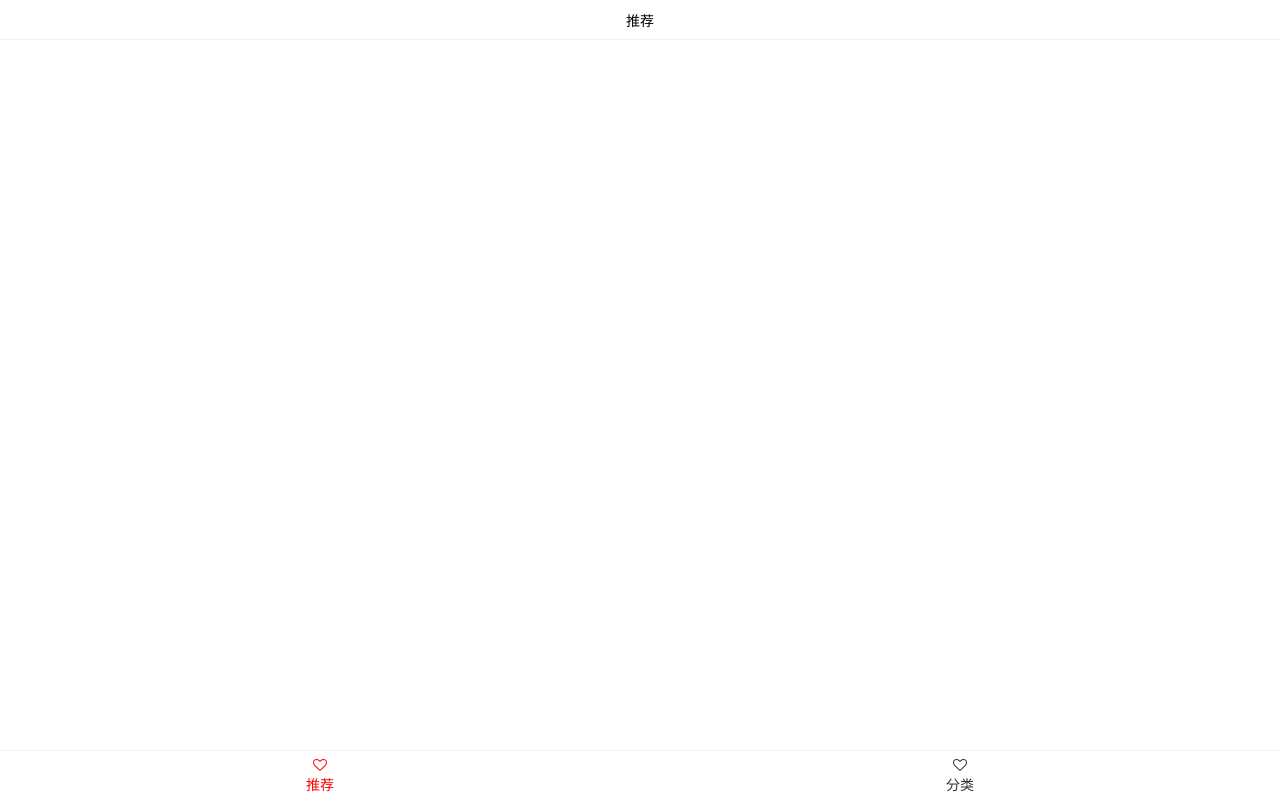
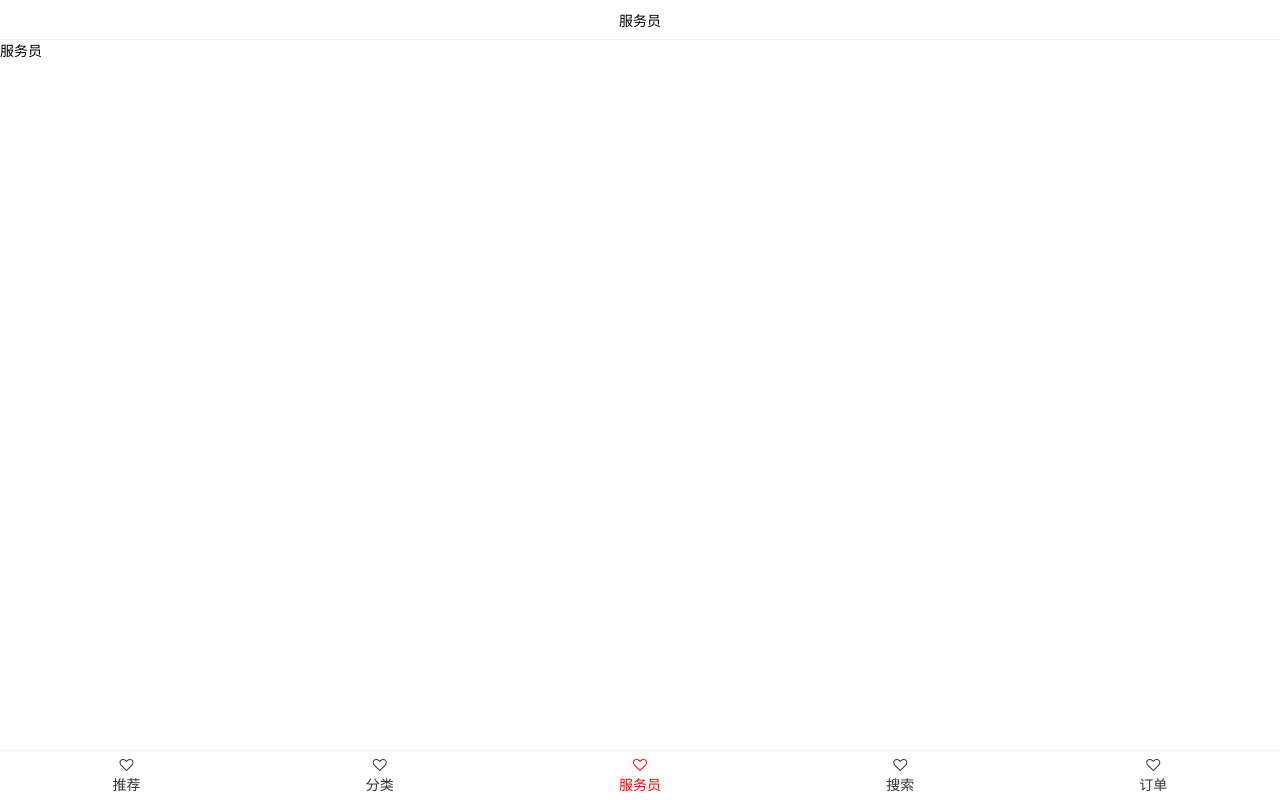
Before and after one commit to kouchao/order-app, a Vue app: page /#/waiter in a window 1280 px wide. Before the commit this address led to /#/order. Built offline with nearby package versions, Linux system fonts and the light colour scheme.

Commit message:
新增 多个文件

```diff
--- a/src/components/TabBar.vue
+++ b/src/components/TabBar.vue
@@ -21,6 +21,18 @@
         }, {
           name: 'category',
           text: '分类',
+          icon: 'fa-heart-o'
+        }, {
+          name: 'waiter',
+          text: '服务员',
+          icon: 'fa-heart-o'
+        }, {
+          name: 'search',
+          text: '搜索',
+          icon: 'fa-heart-o'
+        }, {
+          name: 'order',
+          text: '订单',
           icon: 'fa-heart-o'
         }]
       }
--- a/src/components/details.vue
+++ b/src/components/details.vue
@@ -1,7 +1,7 @@
 <template>
   <div class="details">
     <img
-      src="https://timgsa.baidu.com/timg?image&quality=80&size=b9999_10000&sec=1513860220143&di=7a8c7f69e188ef3938e629ec6d2e8982&imgtype=0&src=http%3A%2F%2Fimgsrc.baidu.com%2Fimgad%2Fpic%2Fitem%2F4e4a20a4462309f7afc06a3f790e0cf3d7cad674.jpg"
+      :src="$imageUrl + details.image"
       alt="">
     <div class="name">
       <div>{{details.name}}</div>
--- a/src/components/food.vue
+++ b/src/components/food.vue
@@ -1,9 +1,9 @@
 <template>
   <div class="food">
-    <div class="item" v-for="item of foodList">
+    <router-link class="item" :to="{ name: 'details', params: { id: item.id }}" v-for="item of foodList">
       <div class="flex">
         <img
-          src="https://timgsa.baidu.com/timg?image&quality=80&size=b9999_10000&sec=1513860220143&di=7a8c7f69e188ef3938e629ec6d2e8982&imgtype=0&src=http%3A%2F%2Fimgsrc.baidu.com%2Fimgad%2Fpic%2Fitem%2F4e4a20a4462309f7afc06a3f790e0cf3d7cad674.jpg"
+          :src="$imageUrl + item.image"
           alt="">
         <div class="info">
           <div class="name">
@@ -19,7 +19,7 @@
         <div class="price">¥{{item.price}}</div>
         <div class="oldPrice">¥{{item.old_price}}</div>
       </div>
-    </div>
+    </router-link>
   </div>
 
 </template>
--- /dev/null
+++ b/src/components/order.vue
@@ -0,0 +1,19 @@
+<template>
+  <span>订单</span>
+</template>
+
+<script>
+  import store from '../store/index'
+  export default {
+    name: "order",
+    store,
+    created: function () {
+      this.$store.commit('setTitle', '订单')
+      this.$store.commit('setActiveTab', this.$route.name)
+    }
+  }
+</script>
+
+<style scoped>
+
+</style>
--- a/src/components/recommend.vue
+++ b/src/components/recommend.vue
@@ -3,7 +3,7 @@
     <router-link class="item" :to="{ name: 'details', params: { id: item.food.id }}" v-for="item of recommendList">
       <div class="flex">
         <img
-          src="https://timgsa.baidu.com/timg?image&quality=80&size=b9999_10000&sec=1513860220143&di=7a8c7f69e188ef3938e629ec6d2e8982&imgtype=0&src=http%3A%2F%2Fimgsrc.baidu.com%2Fimgad%2Fpic%2Fitem%2F4e4a20a4462309f7afc06a3f790e0cf3d7cad674.jpg"
+          :src="$imageUrl + item.food.image"
           alt="">
         <div class="info">
           <div class="name">
--- /dev/null
+++ b/src/components/search.vue
@@ -0,0 +1,19 @@
+<template>
+  <span>搜索</span>
+</template>
+
+<script>
+  import store from '../store/index'
+  export default {
+    name: "search",
+    store,
+    created: function () {
+      this.$store.commit('setTitle', '搜索')
+      this.$store.commit('setActiveTab', this.$route.name)
+    }
+  }
+</script>
+
+<style scoped>
+
+</style>
--- /dev/null
+++ b/src/components/waiter.vue
@@ -0,0 +1,19 @@
+<template>
+  <span>服务员</span>
+</template>
+
+<script>
+  import store from '../store/index'
+  export default {
+    name: "waiter",
+    store,
+    created: function () {
+      this.$store.commit('setTitle', '服务员')
+      this.$store.commit('setActiveTab', this.$route.name)
+    }
+  }
+</script>
+
+<style scoped>
+
+</style>
--- a/src/main.js
+++ b/src/main.js
@@ -13,6 +13,7 @@ import 'font-awesome/css/font-awesome.css'
 Vue.prototype.$ajax = axios
 
 Vue.prototype.$baseUrl = 'http://localhost:20001'
+Vue.prototype.$imageUrl = 'http://yun.jskou.com/毕业设计/'
 
 Vue.config.productionTip = false
 
--- a/src/router/index.js
+++ b/src/router/index.js
@@ -4,6 +4,11 @@ import recommend from '@/components/recommend'
 import category from '@/components/category'
 import food from '@/components/food'
 import details from '@/components/details'
+import waiter from '@/components/waiter'
+import search from '@/components/search'
+import order from '@/components/order'
+
+
 
 
 Vue.use(Router)
@@ -22,6 +27,21 @@ export default new Router({
       }
     },
     {
+      path: '/waiter',
+      name: 'waiter',
+      component: waiter
+    },
+    {
+      path: '/search',
+      name: 'search',
+      component: search
+    },
+    {
+      path: '/order',
+      name: 'order',
+      component: order
+    },
+    {
       path: '/category',
       name: 'category',
       component: category
```
